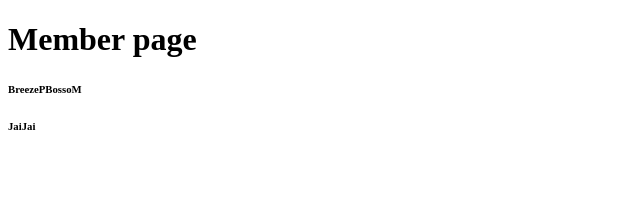
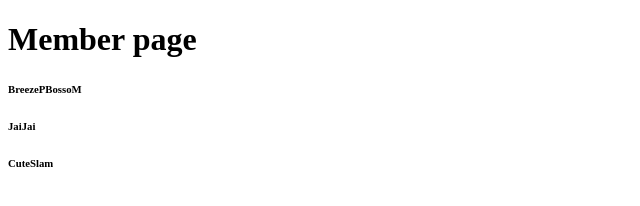
Before and after one commit to BreezeButter/CC14-git-workflow, a plain HTML site: page workflow/Member.html in a window 1280 px wide. Shown: the full height of the page, 0-640 px from the left. Drawn offline with Linux system fonts and the light colour scheme.

Commit message:
CuteSlam

```diff
--- a/workflow/Member.html
+++ b/workflow/Member.html
@@ -9,5 +9,6 @@
     <h1>Member page</h1>
     <h6>BreezePBossoM</h6>
     <h6>JaiJai</h6>
+    <h6>CuteSlam</h6>
   </body>
 </html>
```
